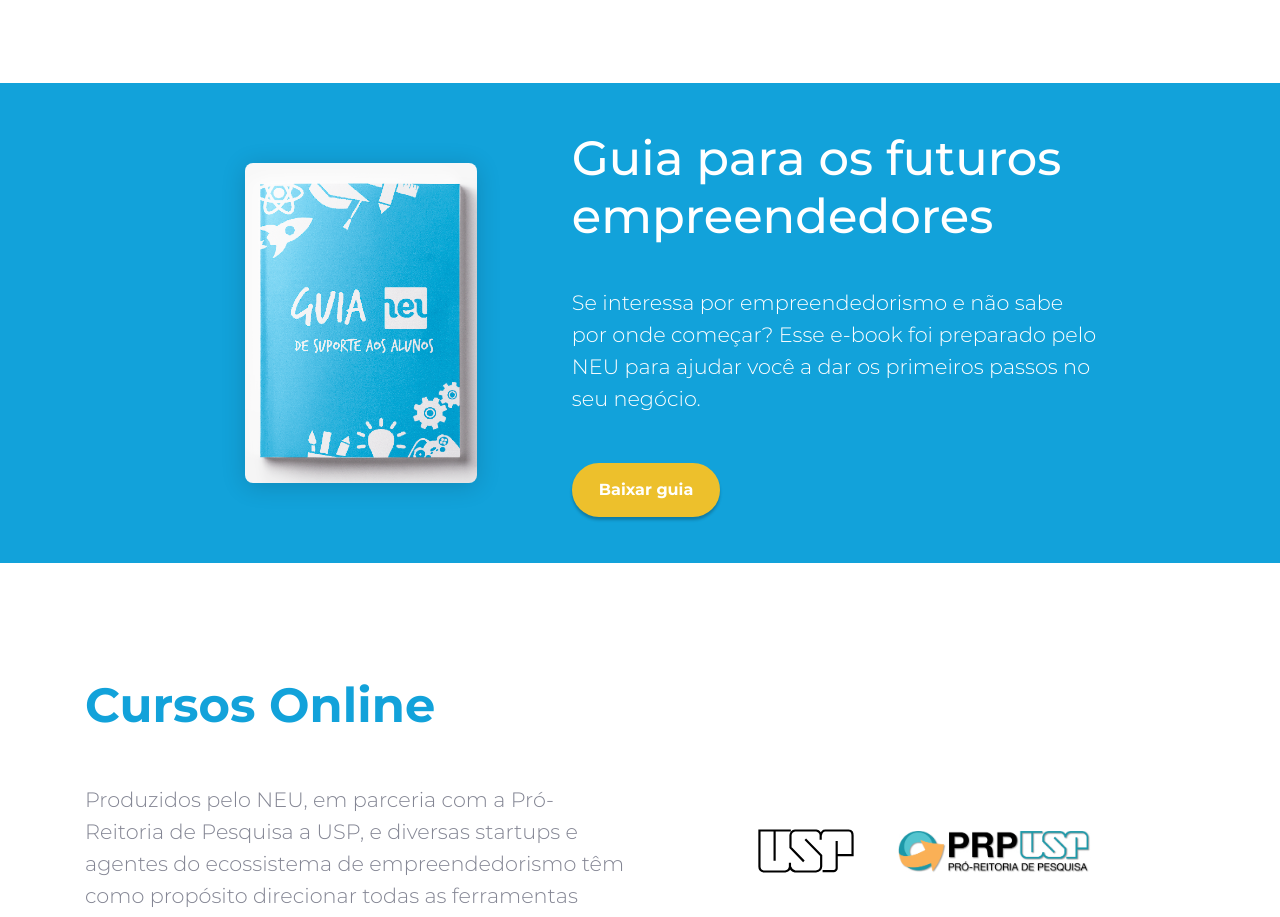
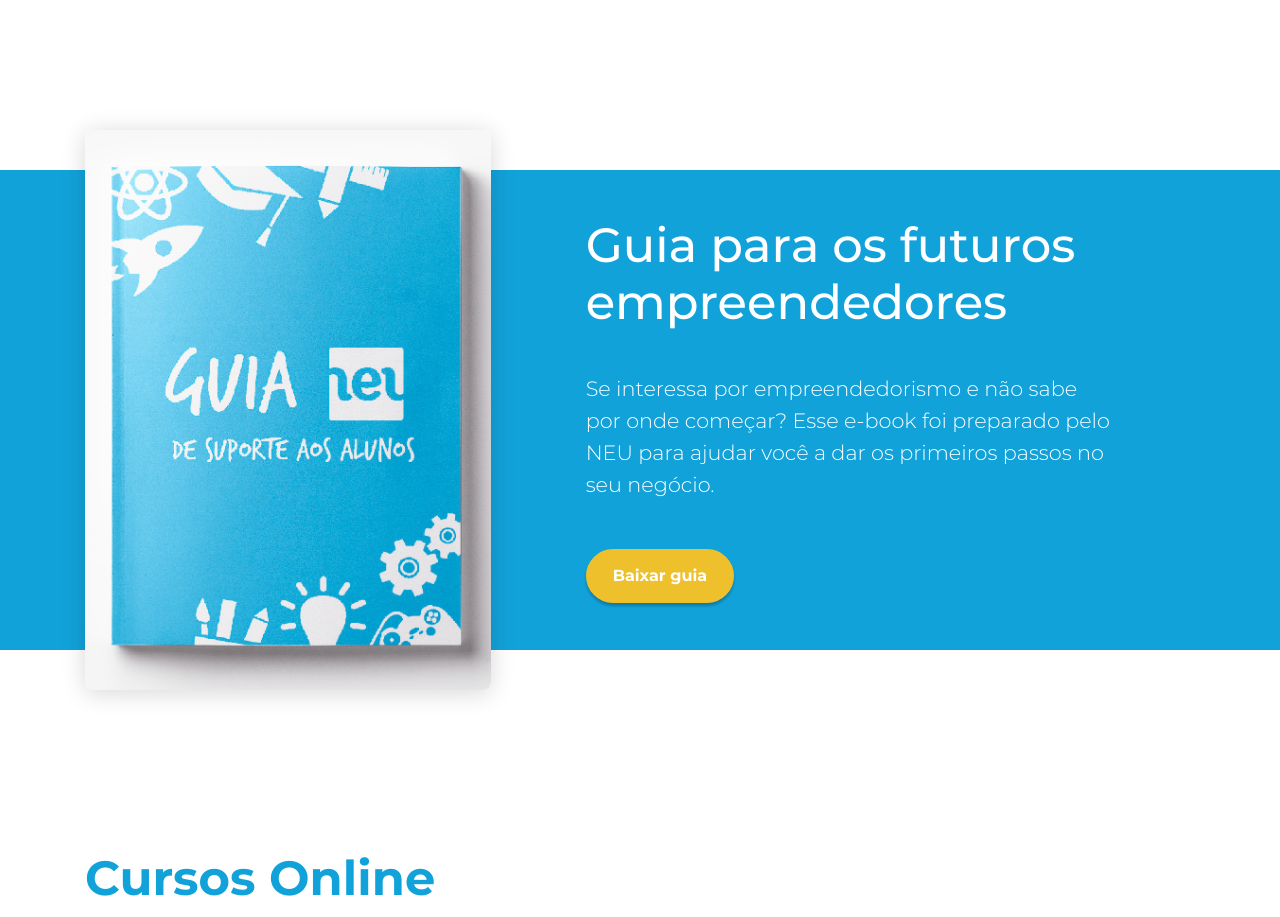
Before and after one commit to caioteixeiraa/site-neu, a React (Create React App) app: page / in a window 1280 px wide. Shown: the part 4960-5877 px from the top of the page. Built offline with nearby package versions, Linux system fonts and the light colour scheme.

Commit message:
fix ebook

```diff
--- a/src/Assets/Components/conteudo-ebook.css
+++ b/src/Assets/Components/conteudo-ebook.css
@@ -1,4 +1,4 @@
-    #foto-ebook {
+    #foto-ebook2 {
         height: 20em;
         border-radius: 8px;
         box-shadow: 0 3px 24px 0 rgba(0, 0, 0, 0.16);
--- a/src/Assets/Components/conteudo-ebook.jsx
+++ b/src/Assets/Components/conteudo-ebook.jsx
@@ -17,7 +17,7 @@
                     <p className="texto-como-funciona-ship col-md-6">O e-book foi desenvolvido para trazer um <b>conteúdo rápido e mais acessível</b> aos alunos.
                                                                     O conteúdo deste arquivo envolve os seguintes tópicos:
                     </p>
-                    <img src={ebook_img} alt="E-book" id="foto-ebook"/>
+                    <img src={ebook_img} alt="E-book" id="foto-ebook2"/>
                 </div>
                 <div className="container row">
                     <div>
```
